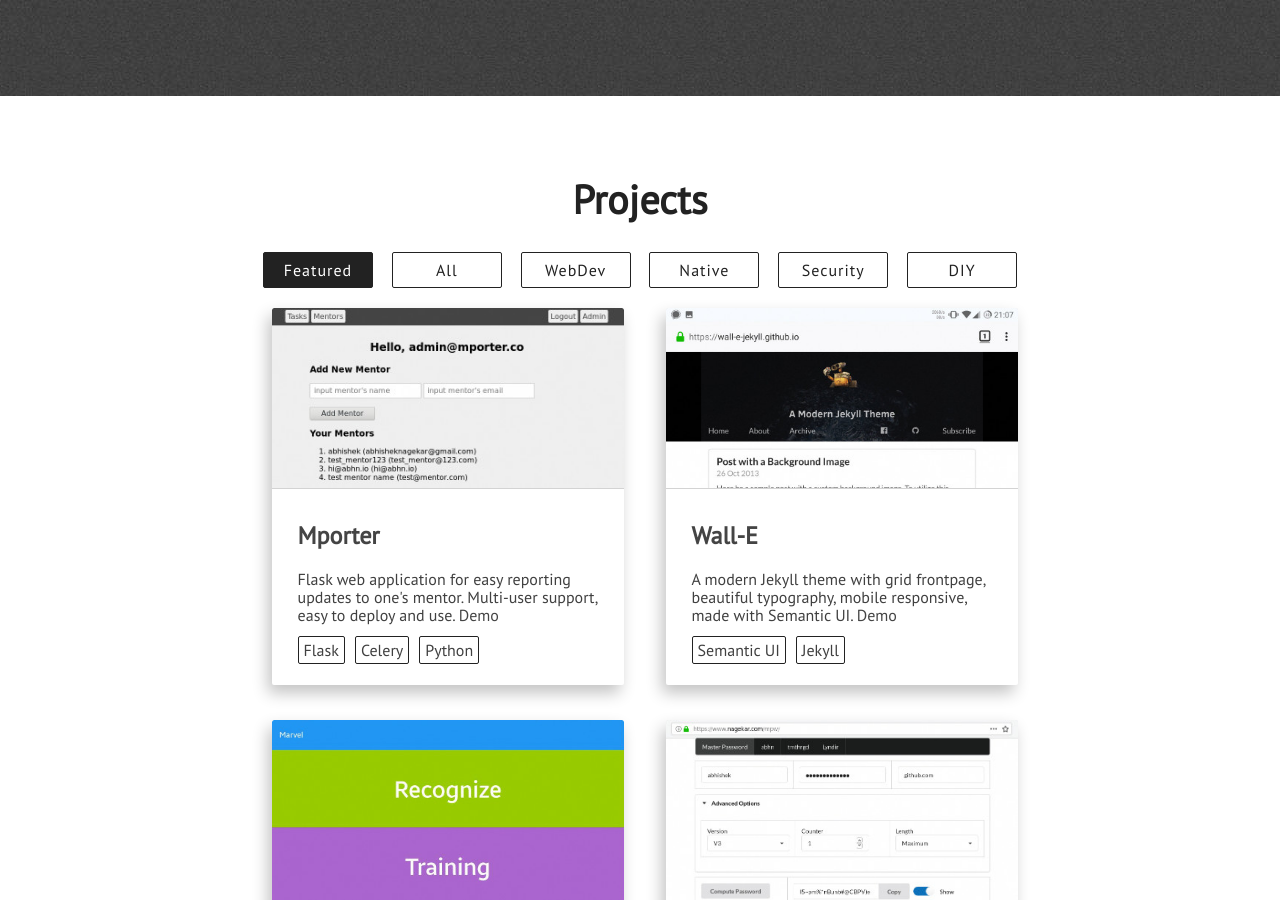
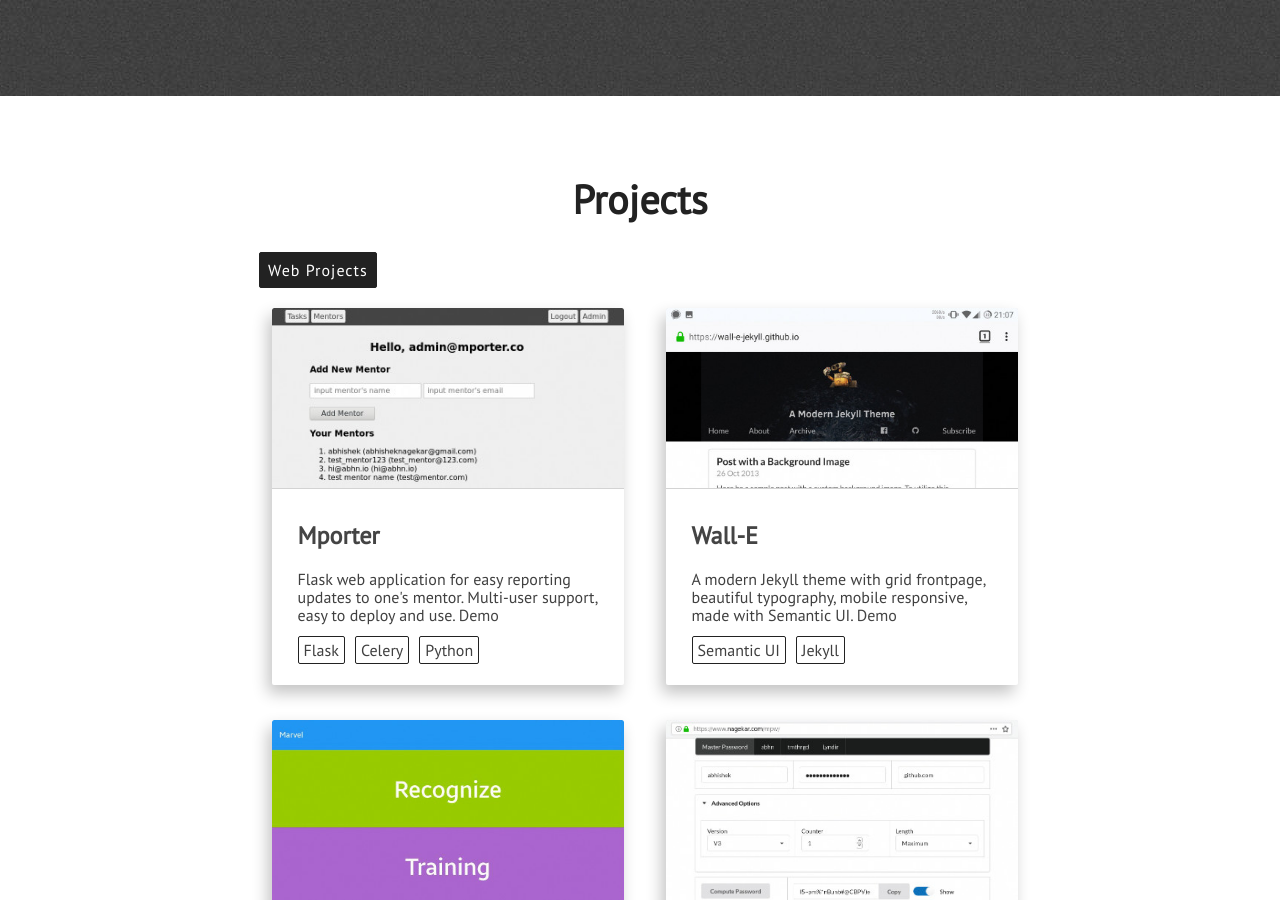
Before and after one commit to Ho-Parks/PORTFOLIO, a Jekyll site: the page built from index.html, in a window 1280 px wide and 900 px high, scrolled down 2444 px. Built offline with Jekyll 4.4.1, drawn with Linux system fonts in a browser that asks for light colours; nearby versions of some CDN libraries.

Commit message:
update projects.html

```diff
--- a/_includes/projects.html
+++ b/_includes/projects.html
@@ -3,12 +3,7 @@
         <div class="full-width">
             <div class="section-heading" id="featured-projects-text">Projects</div>
             <div class="project-technologies">
-                <a id="featured" class="semi-transparent-button with-border white-button" onclick="selected('featured')">Featured</a>
-                <a id="all" class="semi-transparent-button with-border white-button" onclick="selected('all')">All</a>
-                <a id="webdev" class="semi-transparent-button with-border white-button" onclick="selected('webdev')">WebDev</a>
-                <a id="native" class="semi-transparent-button with-border white-button" onclick="selected('native')">Native</a>
-                <a id="security" class="semi-transparent-button with-border white-button" onclick="selected('security')">Security</a>
-                <a id="diy" class="semi-transparent-button with-border white-button" onclick="selected('diy')">DIY</a>
+                <a id="featured" class="semi-transparent-button with-border white-button" onclick="selected('featured')">Web Projects</a>
             </div>
             <div class="projects-wrapper">
                 <!-- filled in by js -->
```
